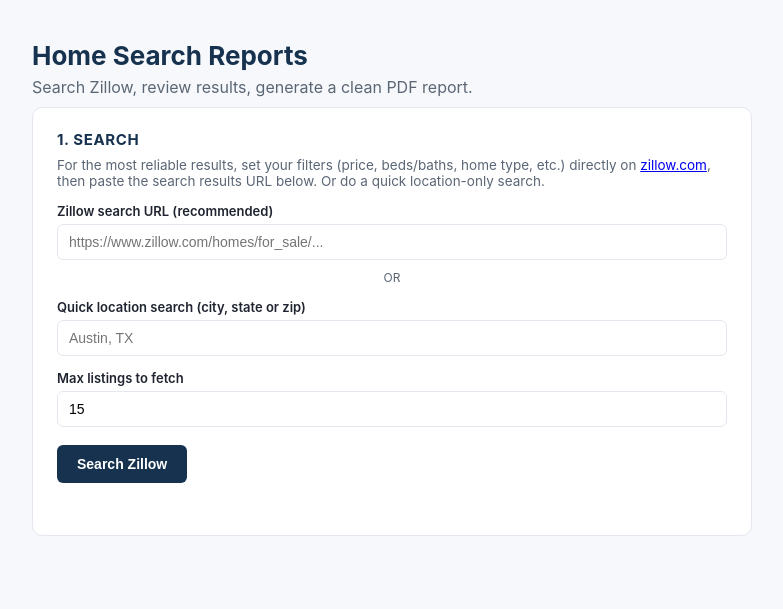
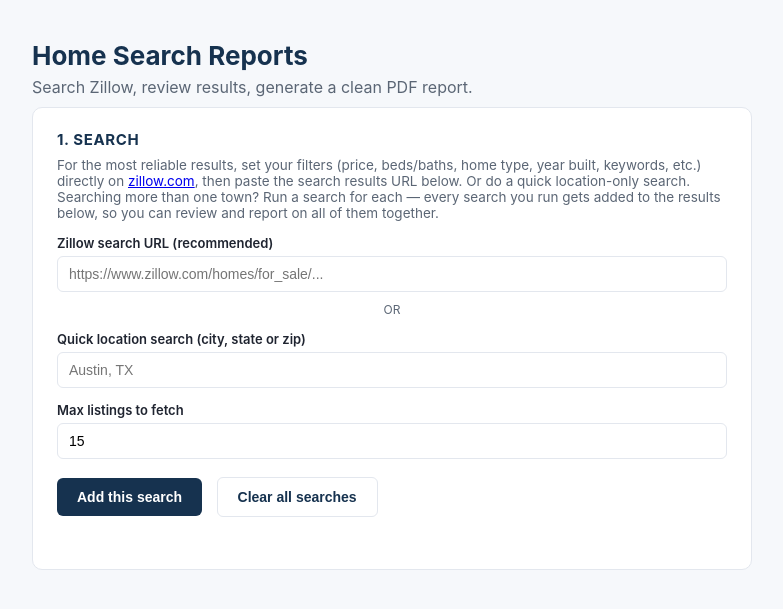
Before and after one commit to caseysolis/Casey-Solis-, a Flask app: page / in a window 1280 px wide. Shown: the top 609 px of the page, without its empty margins (248-1031 px from the left). Run offline with Flask 3, Linux system fonts and the light colour scheme.

Commit message:
Support combining multiple town searches into one report
Run a search per town (e.g. North Andover + Andover) and they now stack
into the same results grid and combined PDF, instead of each search being
its own isolated report. Also documents using Zillow's keyword and
year-built filters for criteria without a dedicated checkbox (in-law
suite, new construction).

```diff
--- a/app/app.py
+++ b/app/app.py
@@ -53,9 +53,7 @@ def search_status(search_id):
     )
 
 
-@app.route("/api/search/<int:search_id>/properties")
-def search_properties(search_id):
-    properties = db.list_properties(search_id)
+def _with_display_urls(properties):
     for prop in properties:
         for photo in prop["photos"]:
             if photo.get("local_path"):
@@ -63,7 +61,28 @@ def search_properties(search_id):
                 photo["display_url"] = f"/photos/{rel.as_posix()}"
             else:
                 photo["display_url"] = photo.get("source_url")
+    return properties
+
+
+@app.route("/api/search/<int:search_id>/properties")
+def search_properties(search_id):
+    properties = _with_display_urls(db.list_properties(search_id))
     return jsonify({"properties": properties})
+
+
+@app.route("/api/searches/properties")
+def searches_properties():
+    """Like /api/search/<id>/properties, but combines several searches at
+    once (e.g. one search per town) so they can be reviewed and reported
+    on together."""
+    ids_param = request.args.get("ids", "")
+    search_ids = [int(x) for x in ids_param.split(",") if x.strip().isdigit()]
+    properties = []
+    for search_id in search_ids:
+        for prop in db.list_properties(search_id):
+            prop["search_id"] = search_id
+            properties.append(prop)
+    return jsonify({"properties": _with_display_urls(properties)})
 
 
 @app.route("/photos/<path:subpath>")
@@ -78,26 +97,45 @@ def toggle_property(property_id):
     return jsonify({"ok": True})
 
 
+def _search_label(search: dict) -> str:
+    params = json.loads(search["params_json"])
+    if params.get("location"):
+        return params["location"]
+    return "custom Zillow search"
+
+
 @app.route("/api/search/<int:search_id>/report", methods=["POST"])
 def generate_report(search_id):
-    search = db.get_search(search_id)
-    if not search:
+    return _build_report_response([search_id])
+
+
+@app.route("/api/report", methods=["POST"])
+def generate_combined_report():
+    """Build one PDF from properties selected across multiple searches
+    (e.g. a separate search per town)."""
+    body = request.get_json(force=True) or {}
+    search_ids = [int(x) for x in (body.get("search_ids") or [])]
+    if not search_ids:
+        return jsonify({"error": "No searches specified."}), 400
+    return _build_report_response(search_ids)
+
+
+def _build_report_response(search_ids: list[int]):
+    searches = [db.get_search(sid) for sid in search_ids]
+    if any(s is None for s in searches):
         return jsonify({"error": "not found"}), 404
 
-    selected = db.get_selected_properties(search_id)
+    selected = []
+    for sid in search_ids:
+        selected.extend(db.get_selected_properties(sid))
     if not selected:
         return jsonify({"error": "No properties selected for the report."}), 400
 
-    params = json.loads(search["params_json"])
-    summary_bits = []
-    if params.get("location"):
-        summary_bits.append(params["location"])
-    if params.get("zillow_url") and not params.get("location"):
-        summary_bits.append("custom Zillow search")
-    search_summary = ", ".join(summary_bits) or search["zillow_url"]
+    search_summary = " + ".join(_search_label(s) for s in searches)
 
     timestamp = datetime.now().strftime("%Y%m%d_%H%M%S")
-    filename = f"home_search_report_{search_id}_{timestamp}.pdf"
+    ids_part = "-".join(str(s) for s in search_ids)
+    filename = f"home_search_report_{ids_part}_{timestamp}.pdf"
     output_path = config.REPORTS_DIR / filename
 
     build_and_render(selected, search_summary, output_path)
--- a/app/static/app.js
+++ b/app/static/app.js
@@ -1,4 +1,4 @@
-let currentSearchId = null;
+let searchIds = [];
 let pollTimer = null;
 
 const $ = (id) => document.getElementById(id);
@@ -21,8 +21,6 @@ $("search-btn").addEventListener("click", async () => {
 
   $("search-btn").disabled = true;
   setStatus(statusEl, "Starting search...");
-  $("results-card").hidden = true;
-  $("report-card").hidden = true;
 
   try {
     const resp = await fetch("/api/search", {
@@ -36,19 +34,30 @@ $("search-btn").addEventListener("click", async () => {
       $("search-btn").disabled = false;
       return;
     }
-    currentSearchId = data.search_id;
-    pollStatus();
+    searchIds.push(data.search_id);
+    $("zillow-url").value = "";
+    $("location").value = "";
+    pollStatus(data.search_id);
   } catch (err) {
     setStatus(statusEl, "Could not reach the server: " + err.message, "error");
     $("search-btn").disabled = false;
   }
 });
 
-function pollStatus() {
+$("clear-btn").addEventListener("click", () => {
+  searchIds = [];
+  $("results-grid").innerHTML = "";
+  $("results-card").hidden = true;
+  $("report-card").hidden = true;
+  setStatus($("search-status"), "");
+  setStatus($("report-status"), "");
+});
+
+function pollStatus(searchId) {
   clearInterval(pollTimer);
   const statusEl = $("search-status");
   pollTimer = setInterval(async () => {
-    const resp = await fetch(`/api/search/${currentSearchId}/status`);
+    const resp = await fetch(`/api/search/${searchId}/status`);
     const data = await resp.json();
     setStatus(statusEl, data.progress || data.status);
 
@@ -66,7 +75,8 @@ function pollStatus() {
 }
 
 async function loadProperties() {
-  const resp = await fetch(`/api/search/${currentSearchId}/properties`);
+  const idsParam = searchIds.join(",");
+  const resp = await fetch(`/api/searches/properties?ids=${idsParam}`);
   const data = await resp.json();
   const grid = $("results-grid");
   grid.innerHTML = "";
@@ -116,7 +126,11 @@ $("report-btn").addEventListener("click", async () => {
   setStatus(statusEl, "Building PDF report...");
 
   try {
-    const resp = await fetch(`/api/search/${currentSearchId}/report`, { method: "POST" });
+    const resp = await fetch("/api/report", {
+      method: "POST",
+      headers: { "Content-Type": "application/json" },
+      body: JSON.stringify({ search_ids: searchIds }),
+    });
     const data = await resp.json();
     if (!resp.ok) {
       setStatus(statusEl, data.error || "Report generation failed.", "error");
--- a/app/static/index.html
+++ b/app/static/index.html
@@ -16,9 +16,12 @@
     <section class="card" id="search-card">
       <h2>1. Search</h2>
       <p class="hint">
-        For the most reliable results, set your filters (price, beds/baths, home type, etc.)
-        directly on <a href="https://www.zillow.com" target="_blank" rel="noopener">zillow.com</a>,
+        For the most reliable results, set your filters (price, beds/baths, home type,
+        year built, keywords, etc.) directly on
+        <a href="https://www.zillow.com" target="_blank" rel="noopener">zillow.com</a>,
         then paste the search results URL below. Or do a quick location-only search.
+        Searching more than one town? Run a search for each &mdash; every search you run
+        gets added to the results below, so you can review and report on all of them together.
       </p>
 
       <label for="zillow-url">Zillow search URL (recommended)</label>
@@ -32,7 +35,8 @@
       <label for="max-results">Max listings to fetch</label>
       <input type="number" id="max-results" value="15" min="1" max="60">
 
-      <button id="search-btn">Search Zillow</button>
+      <button id="search-btn">Add this search</button>
+      <button id="clear-btn" class="secondary">Clear all searches</button>
       <div id="search-status" class="status-line"></div>
     </section>
 
--- a/app/static/style.css
+++ b/app/static/style.css
@@ -70,6 +70,12 @@ button {
 }
 button:hover { opacity: 0.92; }
 button:disabled { opacity: 0.5; cursor: not-allowed; }
+button.secondary {
+  background: #fff;
+  color: var(--accent);
+  border: 1px solid var(--line);
+  margin-left: 10px;
+}
 
 .status-line { margin-top: 12px; font-size: 13.5px; color: var(--muted); min-height: 18px; }
 .status-line.error { color: #b3261e; }
```
Also changed, not shown: app/tests/test_app_routes.py (added, +113 -0 lines), app/README.md.
